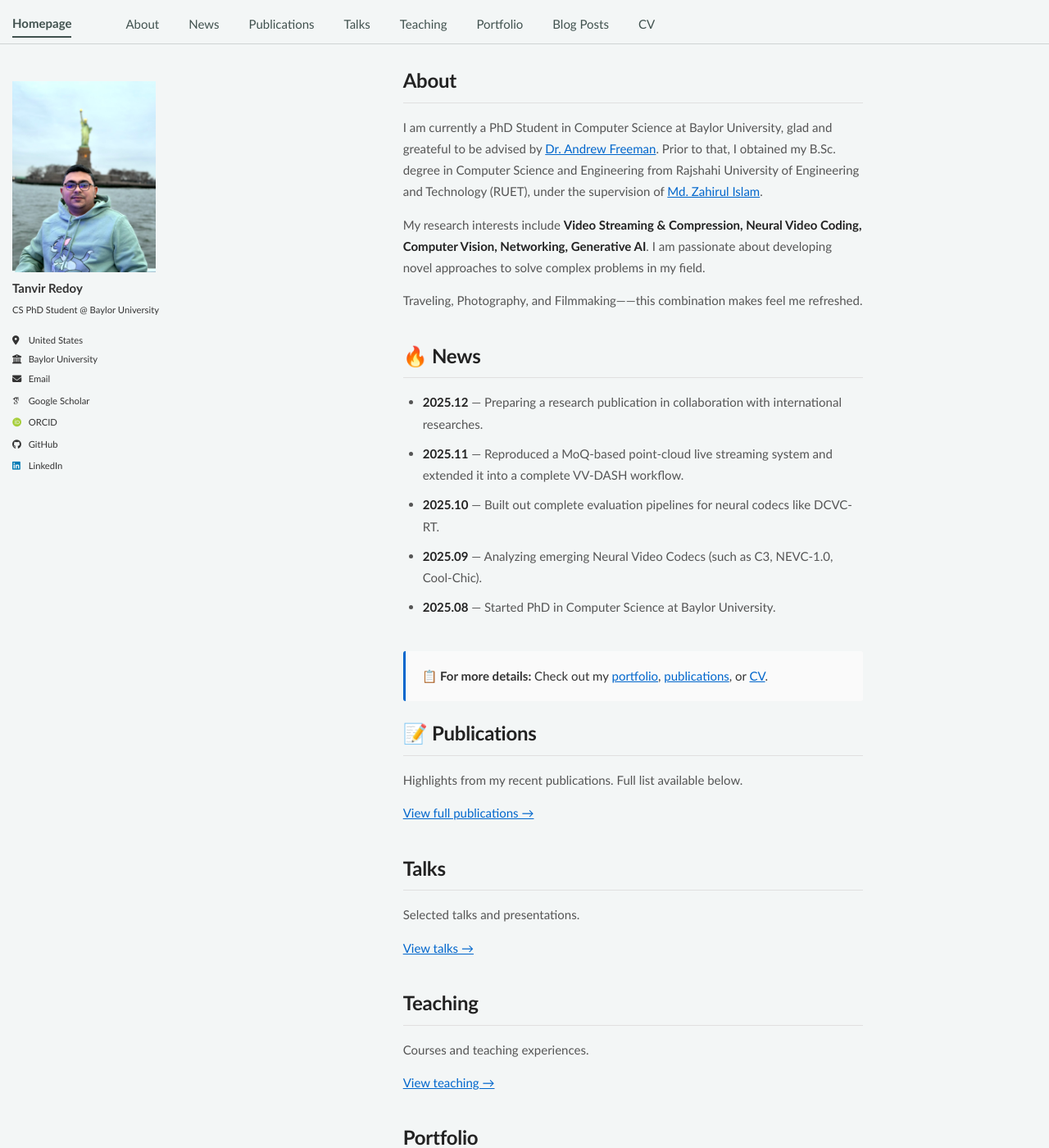
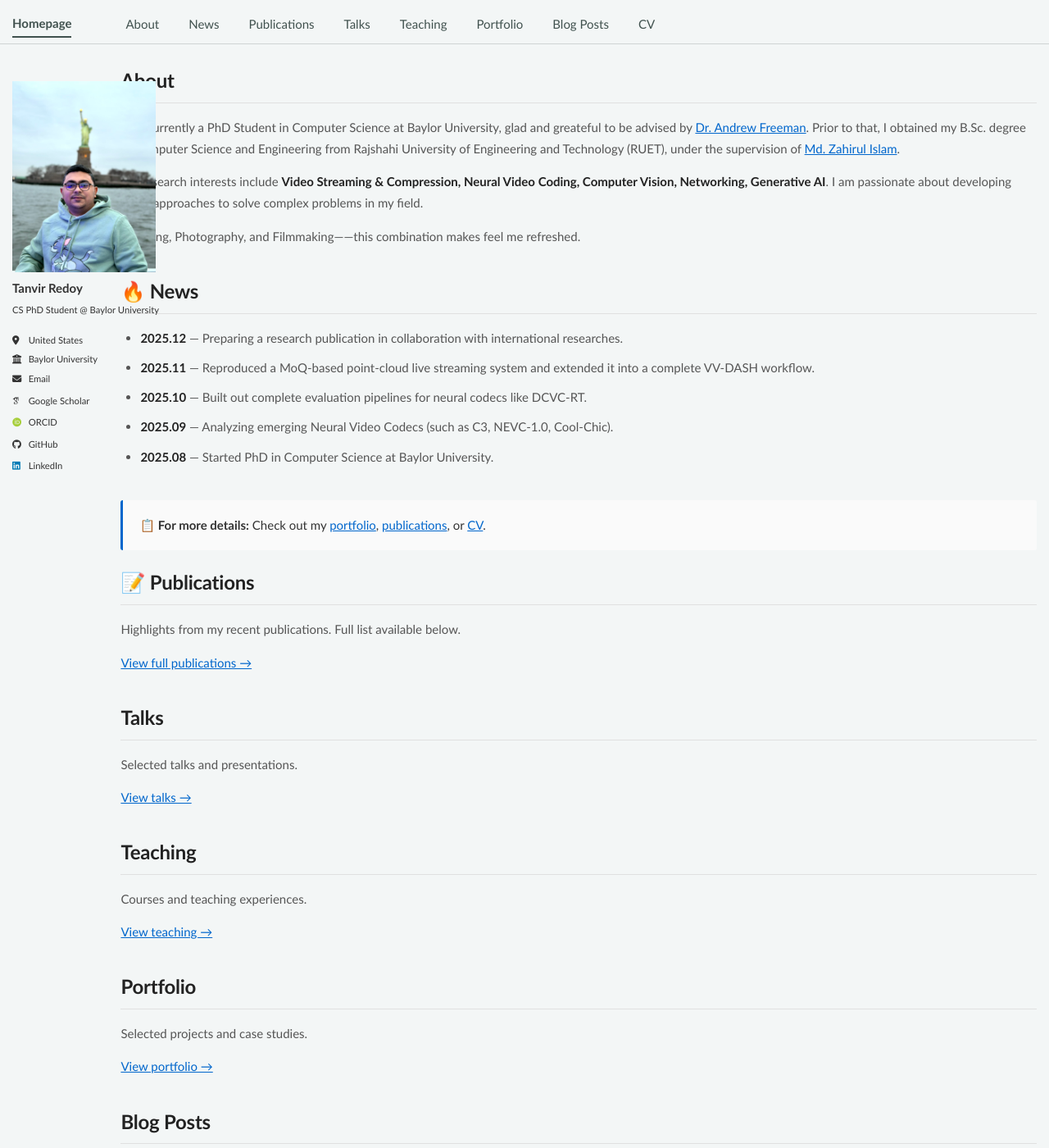
Before and after one commit to tanvir-redoy/tanvir-redoy.github.io, a Jekyll site: the page built from _pages/about.md, in a window 1280 px wide and 1400 px high. Shown: the whole window at 82% size. Built offline with Jekyll 4.4.1, drawn with Linux system fonts in a browser that asks for light colours; some web fonts are replaced; a script bundle is joined from its source files by our own code; library files that are not in the unit come from our copies.

Commit message:
fix: reduce right padding by adjusting page grid to 11/12 columns with minimal suffix

```diff
--- a/_sass/layout/_page.scss
+++ b/_sass/layout/_page.scss
@@ -18,9 +18,9 @@
 
 .page {
   @include breakpoint($large) {
-    @include span(8 of 12 last);
-    @include prefix(0.5 of 12);
-    @include suffix(2 of 12);
+    @include span(11 of 12 last);
+    @include prefix(0.25 of 12);
+    @include suffix(0 of 12);
   }
 
   .page__inner-wrap {
```
